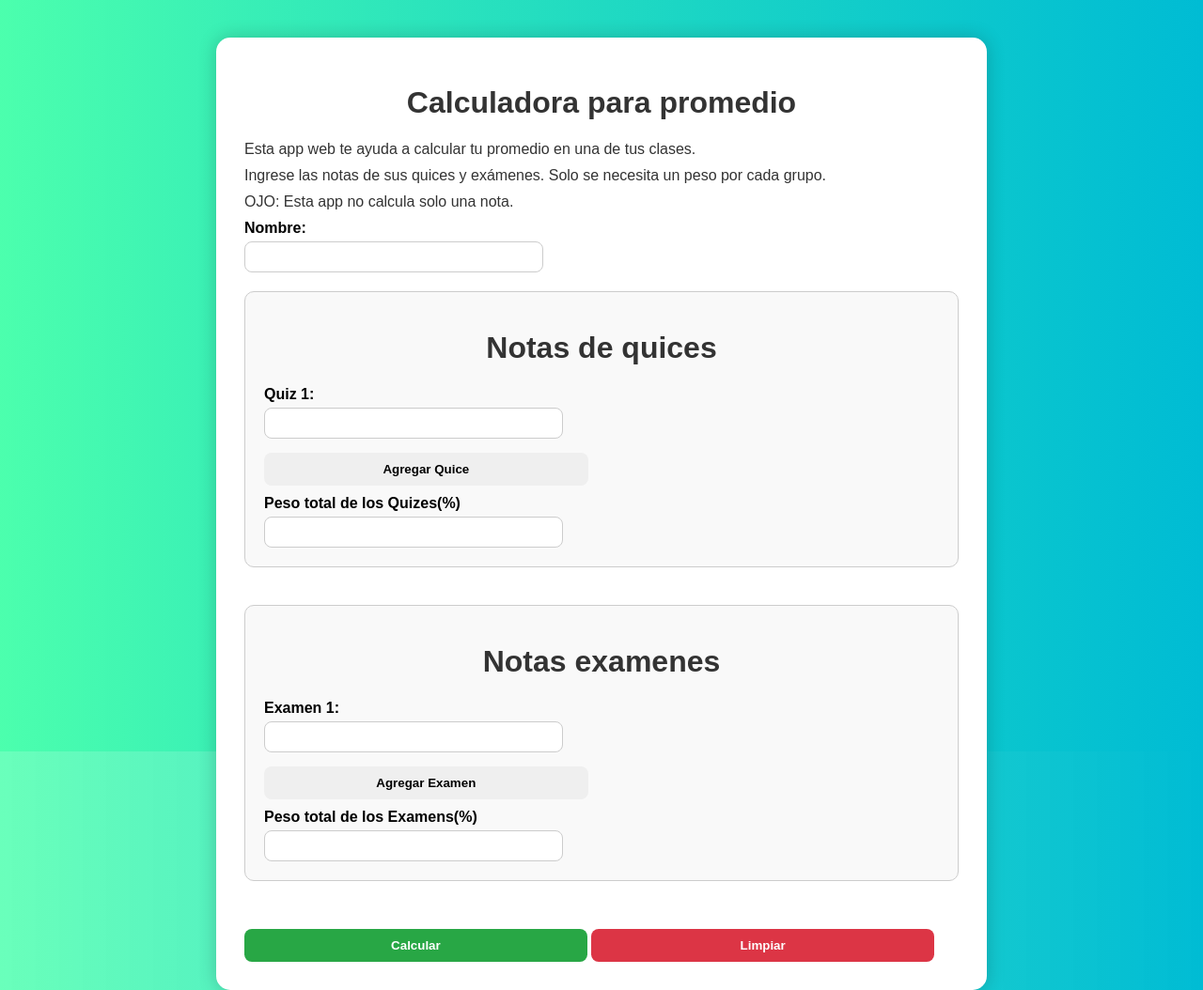
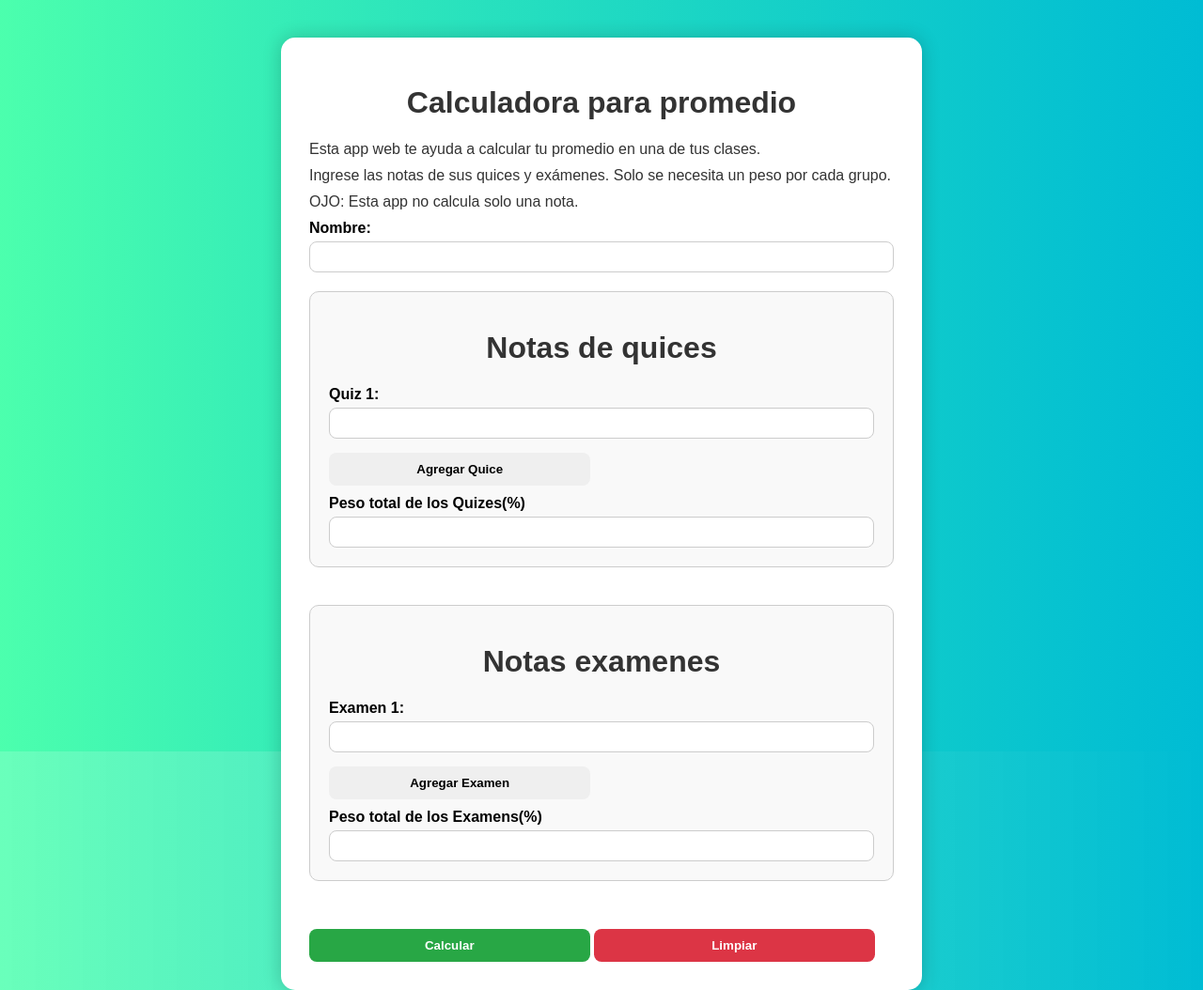
Before and after one commit to Eldomi05/web, a Flask app: page / in a window 1280 px wide. Shown: the whole page at 94% size. Run offline with Flask 3, Linux system fonts and the light colour scheme.

Commit message:
Ajuste de inputs

```diff
--- a/static/style.css
+++ b/static/style.css
@@ -53,7 +53,9 @@
 }
 input[type="number"],
 input[type="text"]{
-    width: 300px;
+    width: 100%;
+    max-width: 100%;
+    box-sizing: border-box;
     padding: 8px;
     margin-top: 5px;
     border: 1px solid #ccc;
```
